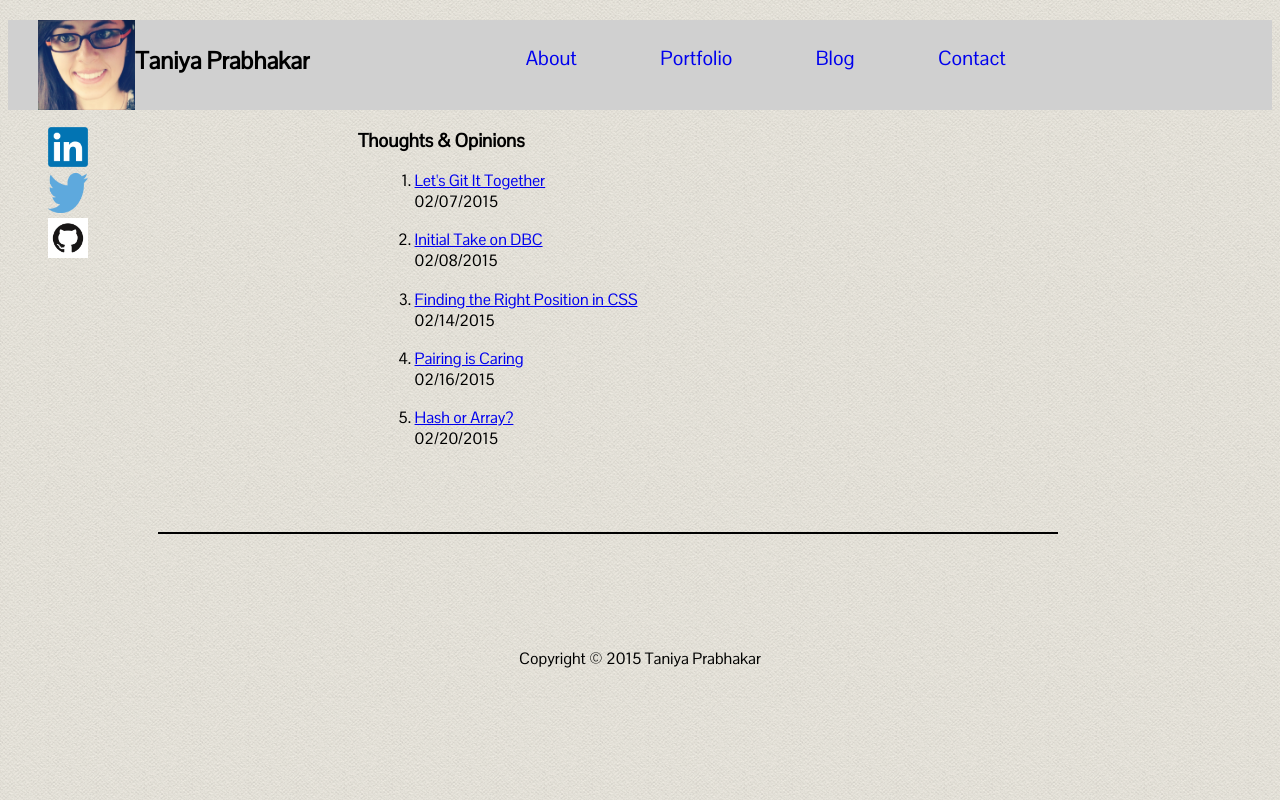
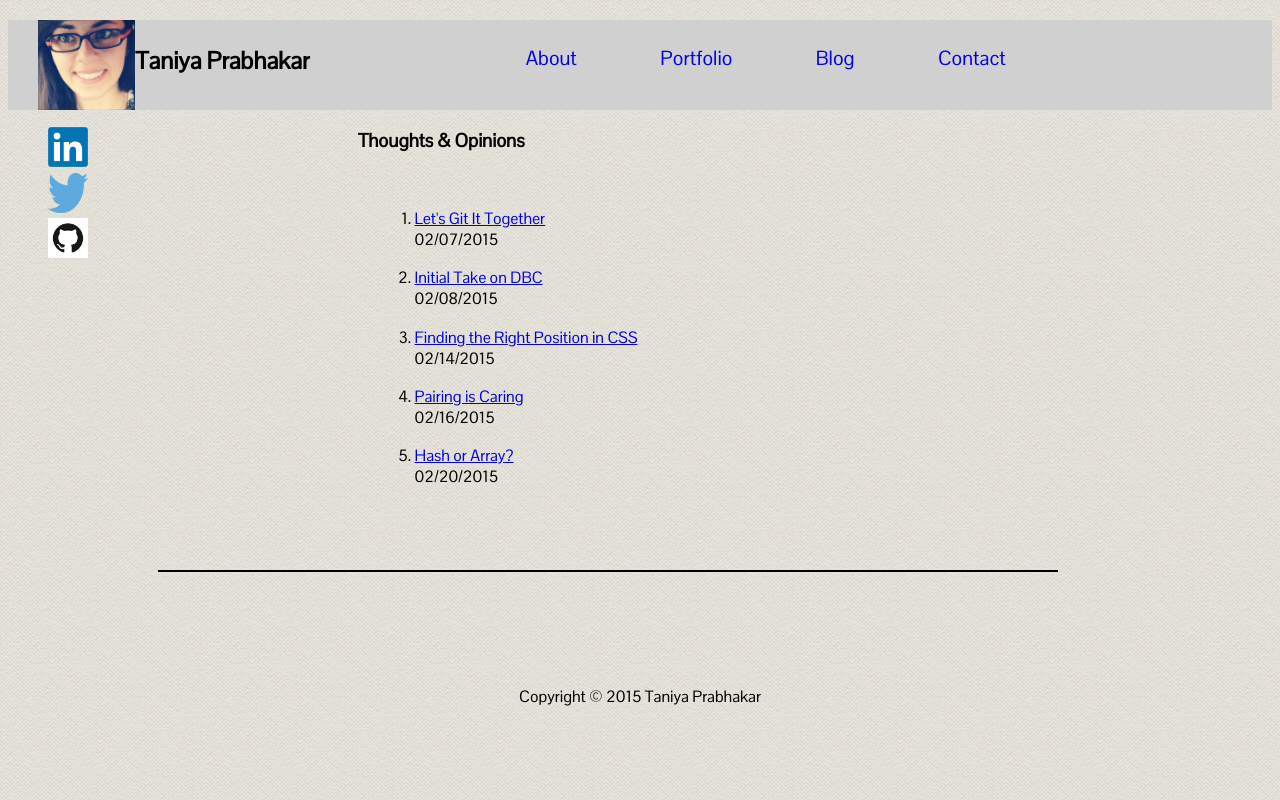
Before and after one commit to tani8/tani8.github.io, a plain HTML site: page blog/index.html in a window 1280 px wide. Drawn offline with Linux system fonts and the light colour scheme.

Commit message:
add bottom padding blog posts

```diff
--- a/stylesheets/default.css
+++ b/stylesheets/default.css
@@ -105,6 +105,7 @@ section #quote{
 
 #post h3{
   padding-left: 350px;
+  padding-bottom: 3%;
 }
 #link-posts{
   margin-left: 29%;
```
